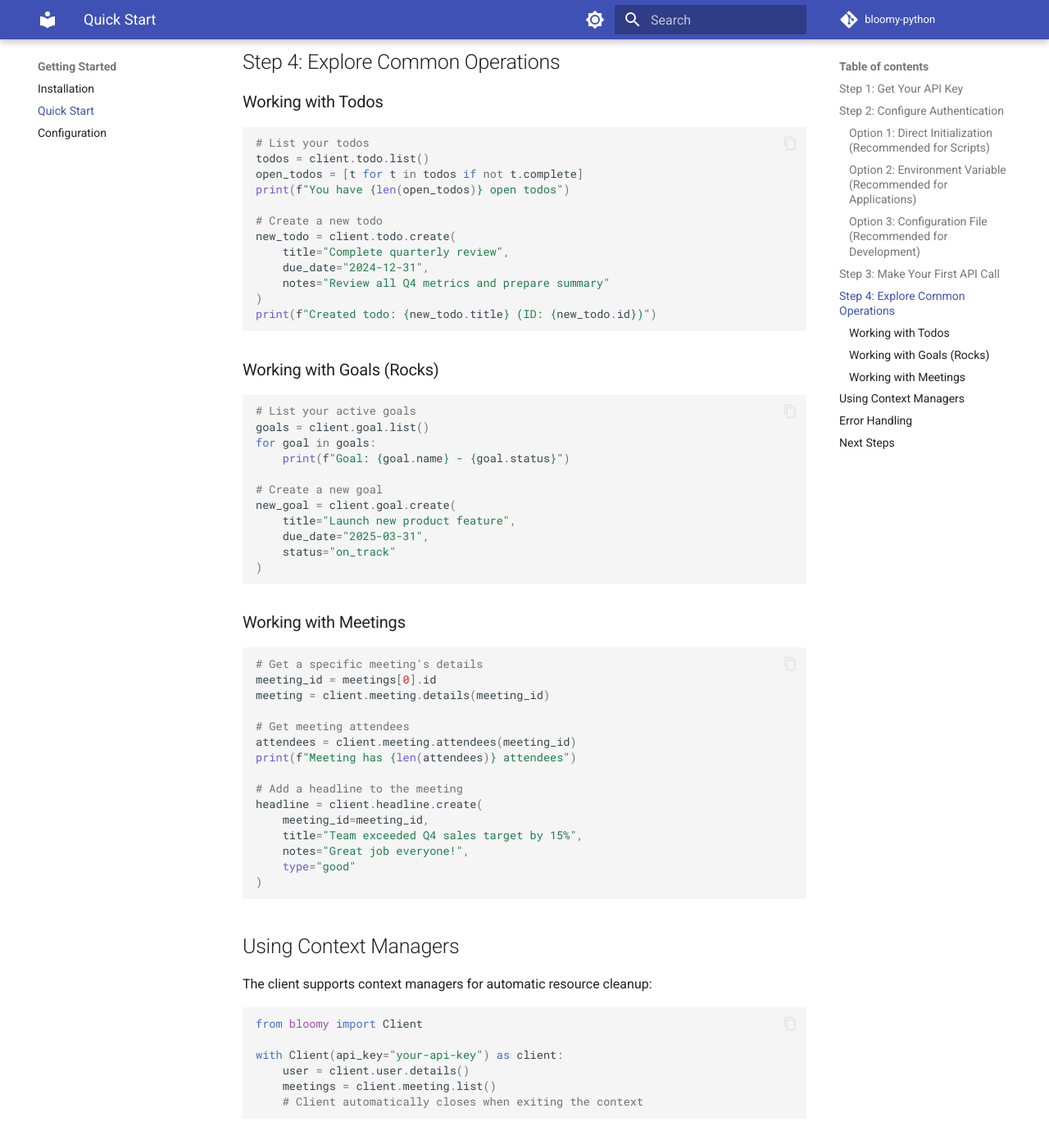
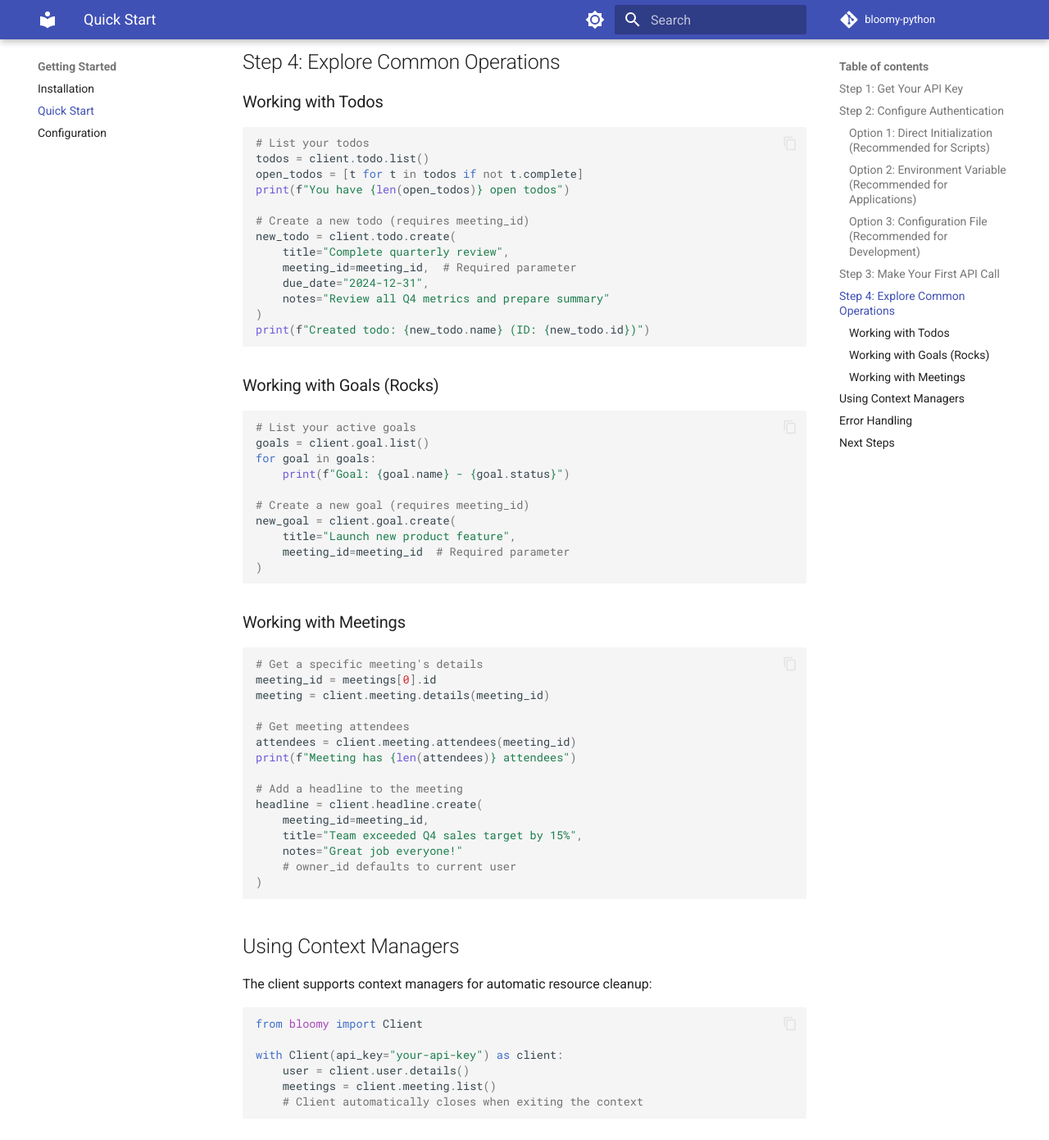
Before and after one commit to franccesco/bloomy-python, an MkDocs documentation site: the page built from docs/getting-started/quickstart.md, in a window 1280 px wide and 1400 px high, scrolled down 1877 px. Shown: the top 1391 px of the window at 82% size. Built offline with MkDocs 1.6.1 and Material for MkDocs 9.7.7, drawn with Linux system fonts in a browser that asks for light colours; comment, search, counter and statistics services are not loaded.

Commit message:
Fix documentation and implementation mismatches
- Update quickstart documentation to match actual SDK API:
  - todo.create requires meeting_id parameter
  - goal.create requires meeting_id parameter, not due_date/status
  - headline.create doesn't have type parameter
- Fix headline.create to handle missing OwnerId in response
- Change meeting.details to raise APIError instead of ValueError
- Update test to expect APIError for non-existent meetings

All documentation examples now work correctly as documented.

Co-Authored-By: Claude <noreply@anthropic.com>

````diff
--- a/docs/getting-started/quickstart.md
+++ b/docs/getting-started/quickstart.md
@@ -89,13 +89,14 @@ todos = client.todo.list()
 open_todos = [t for t in todos if not t.complete]
 print(f"You have {len(open_todos)} open todos")
 
-# Create a new todo
+# Create a new todo (requires meeting_id)
 new_todo = client.todo.create(
     title="Complete quarterly review",
+    meeting_id=meeting_id,  # Required parameter
     due_date="2024-12-31",
     notes="Review all Q4 metrics and prepare summary"
 )
-print(f"Created todo: {new_todo.title} (ID: {new_todo.id})")
+print(f"Created todo: {new_todo.name} (ID: {new_todo.id})")
 ```
 
 ### Working with Goals (Rocks)
@@ -106,11 +107,10 @@ goals = client.goal.list()
 for goal in goals:
     print(f"Goal: {goal.name} - {goal.status}")
 
-# Create a new goal
+# Create a new goal (requires meeting_id)
 new_goal = client.goal.create(
     title="Launch new product feature",
-    due_date="2025-03-31",
-    status="on_track"
+    meeting_id=meeting_id  # Required parameter
 )
 ```
 
@@ -129,8 +129,8 @@ print(f"Meeting has {len(attendees)} attendees")
 headline = client.headline.create(
     meeting_id=meeting_id,
     title="Team exceeded Q4 sales target by 15%",
-    notes="Great job everyone!",
-    type="good"
+    notes="Great job everyone!"
+    # owner_id defaults to current user
 )
 ```
 
````
Also changed, not shown: 3 other files.
